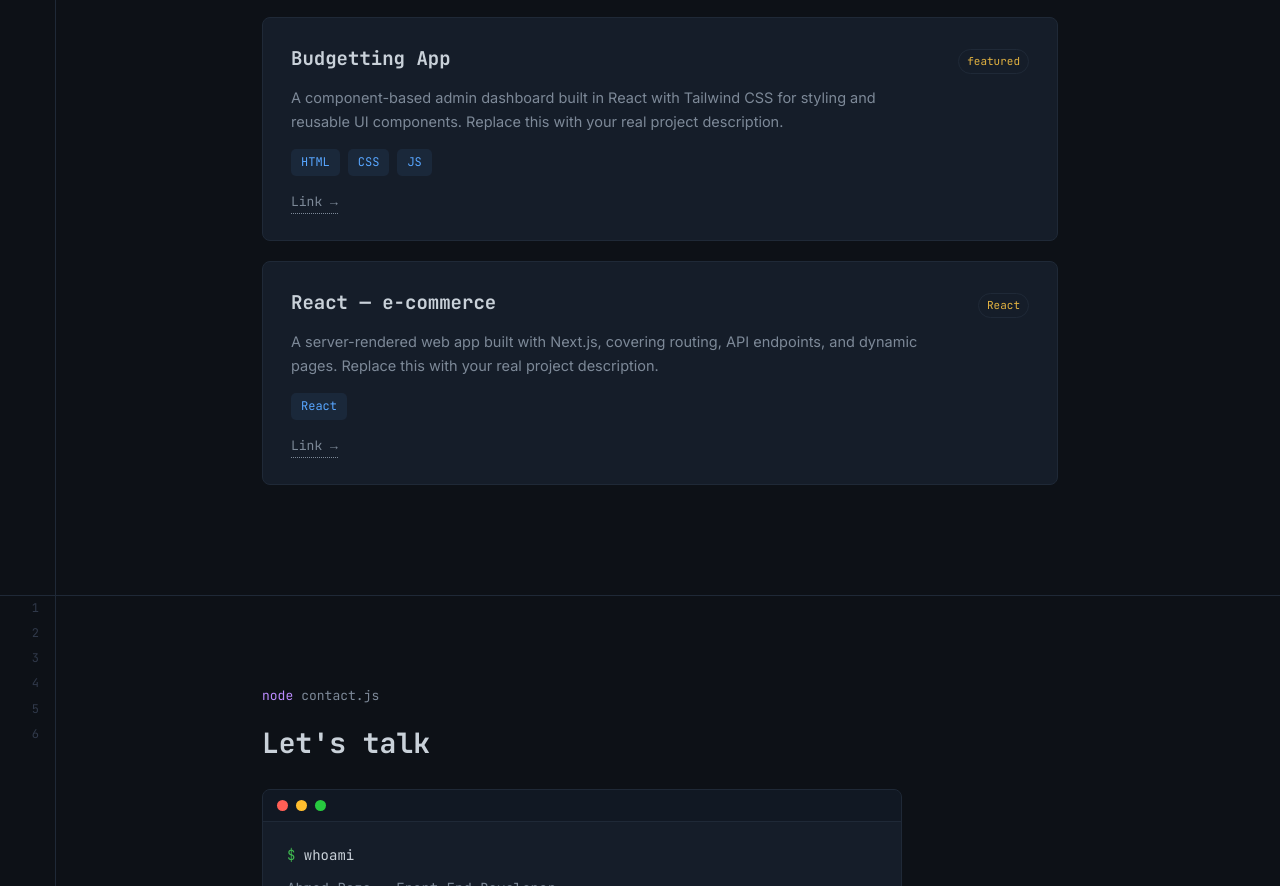
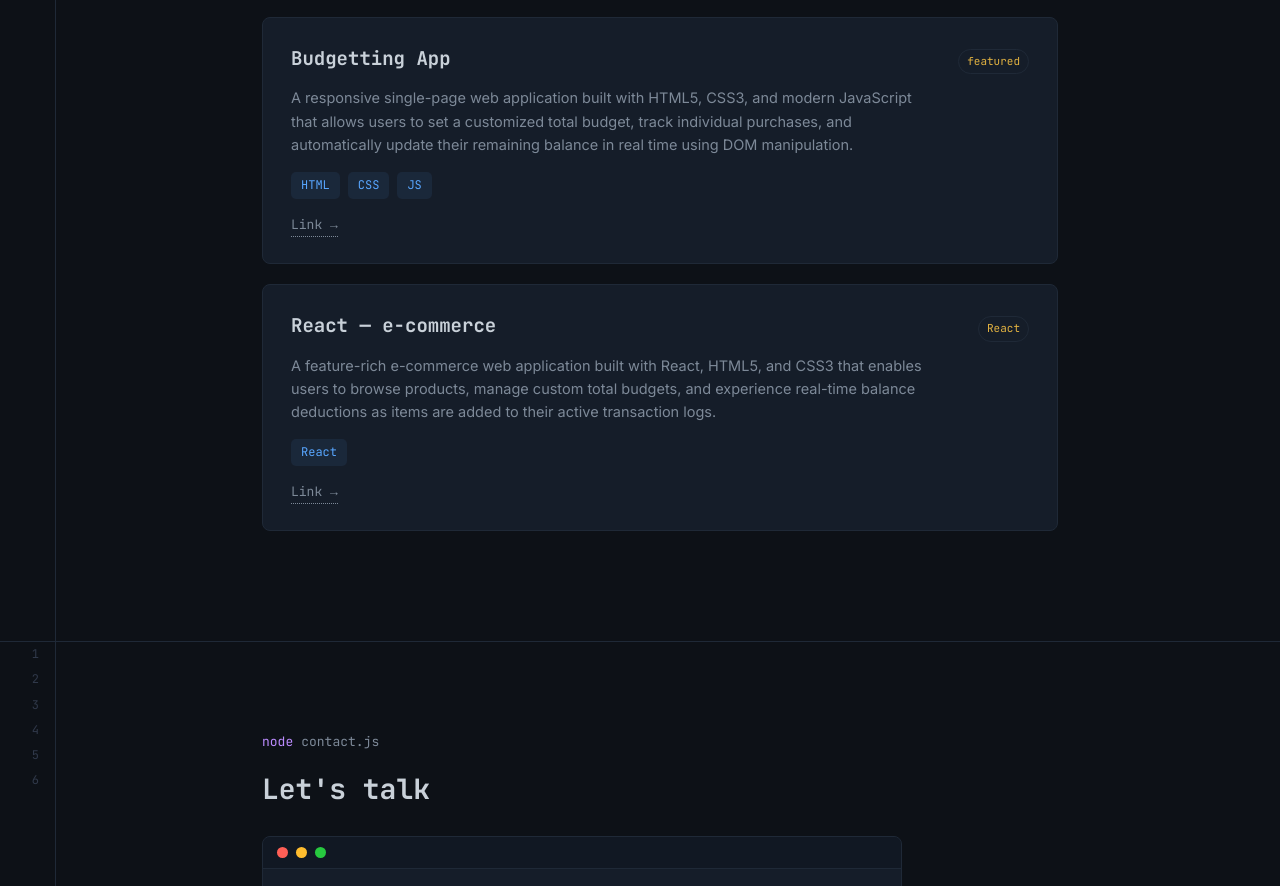
Before and after one commit to aimen69-khan/Portfolio, a plain HTML site: page index.html in a window 1280 px wide. Shown: the part 2611-3497 px from the top of the page. Drawn offline with Linux system fonts and the light colour scheme.

Commit message:
DONE -_-

```diff
--- a/index.html
+++ b/index.html
@@ -166,8 +166,7 @@
                         <h3>Budgetting App</h3>
                         <span class="project-tag">featured</span>
                     </div>
-                    <p class="desc">A component-based admin dashboard built in React with Tailwind CSS for styling and
-                        reusable UI components. Replace this with your real project description.</p>
+                    <p class="desc">A responsive single-page web application built with HTML5, CSS3, and modern JavaScript that allows users to set a customized total budget, track individual purchases, and automatically update their remaining balance in real time using DOM manipulation.</p>
                     <div class="stack"><span>HTML</span><span>CSS</span><span>JS</span></div>
                     <div class="project-links"><a href="https://aimen69-khan.github.io/BudGeting-App/" target="_blank">Link →</a></div>
                 </div>
@@ -177,8 +176,7 @@
                         <h3>React — e-commerce</h3>
                         <span class="project-tag">React</span>
                     </div>
-                    <p class="desc">A server-rendered web app built with Next.js, covering routing, API endpoints, and
-                        dynamic pages. Replace this with your real project description.</p>
+                    <p class="desc">A feature-rich e-commerce web application built with React, HTML5, and CSS3 that enables users to browse products, manage custom total budgets, and experience real-time balance deductions as items are added to their active transaction logs.</p>
                     <div class="stack"><span>React</span></div>
                     <div class="project-links"><a href="https://react-e-commerce-three-rho.vercel.app/" target="_blank">Link →</a></div>
                 </div>
```
